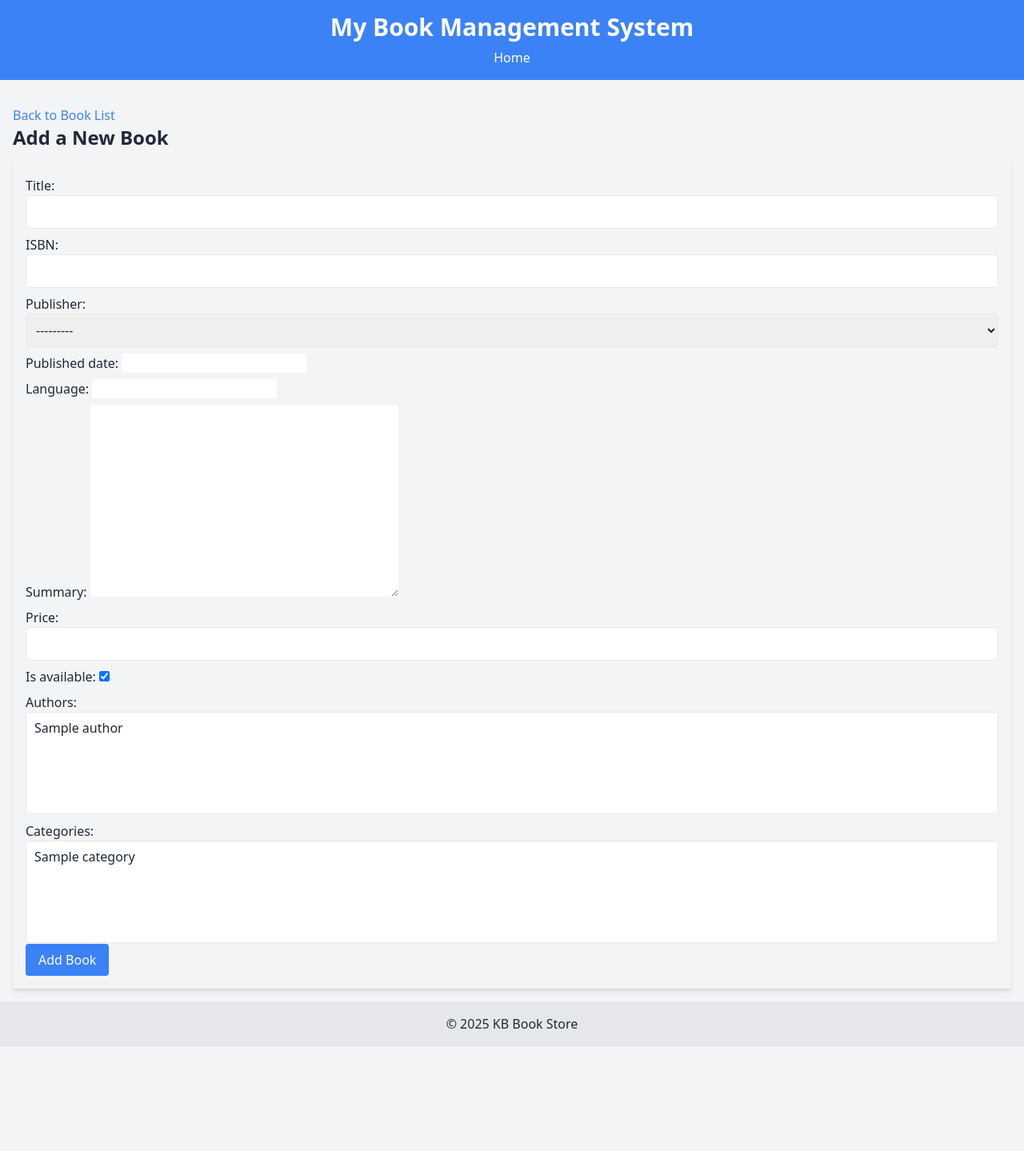
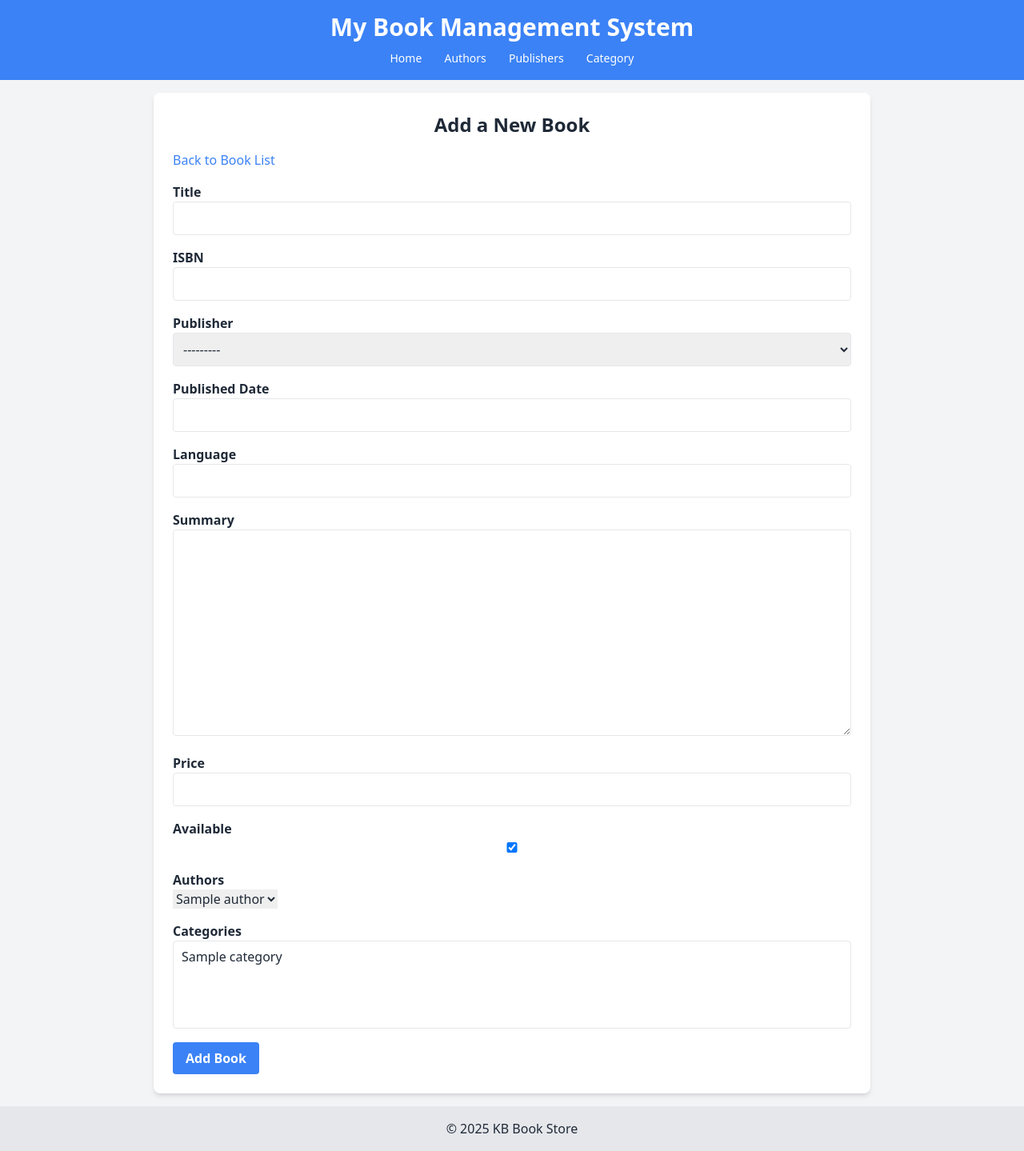
Before and after one commit to bishalkhatri06/book-management-system, a Django app: page /books/add/ in a window 1280 px wide. Shown: the whole page at 80% size. Before the commit the page ends 1308 px from the top, so only its background shows below. Run offline with Django 5.2, Linux system fonts and the light colour scheme; tables that the repository leaves empty hold one stand-in row (values such as "Sample post"); some libraries are stand-ins or nearby versions.

Commit message:
add category CRUD operation

```diff
--- a/bookstore/bookstore_core/forms.py
+++ b/bookstore/bookstore_core/forms.py
@@ -52,14 +52,18 @@
 class BookForm(forms.ModelForm):
     class Meta:
         model = Book
-        # fields = ['title','ISBN','publisher','price','authors','categories']
+        fields = ['title', 'ISBN', 'publisher', 'published_date', 'language', 'summary', 'price', 'is_available', 'authors', 'categories']
 
-        fields = '__all__'
         widgets = {
             'title': forms.TextInput(attrs={'class': 'w-full p-2 border rounded'}),
+
             'ISBN': forms.TextInput(attrs={'class': 'w-full p-2 border rounded'}),
             'publisher': forms.Select(attrs={'class': 'w-full p-2 border rounded'}),
+            'published_date': forms.DateInput(attrs={'class': 'w-full p-2 border rounded'}),
+            'language': forms.TextInput(attrs={'class': 'w-full p-2 border rounded'}),
+            'summary': forms.Textarea(attrs={'class': 'w-full p-2 border rounded'}),
             'price': forms.NumberInput(attrs={'class': 'w-full p-2 border rounded'}),
-            'authors': forms.SelectMultiple(attrs={'class': 'w-full p-2 border rounded h-32'}),
-            'categories': forms.SelectMultiple(attrs={'class': 'w-full p-2 border rounded h-32'}),
+            'is_available': forms.CheckboxInput(attrs={'class': 'w-full p-2 border rounded'}),
+            'authors': forms.SelectMultiple(attrs={'class': 'w-full p-2 border rounded'}),
+            'categories': forms.SelectMultiple(attrs={'class': 'w-full p-2 border rounded'}),
         }
--- a/bookstore/bookstore_core/urls.py
+++ b/bookstore/bookstore_core/urls.py
@@ -21,4 +21,6 @@
     # Categories
     path('categories/', views.category_list, name='category_list'),
     path('categories/add/', views.category_add, name='category_add'),
+    path('categories/edit/<int:pk>/', views.category_edit, name='category_edit'),
+    path('categories/delete/<int:pk>/', views.category_delete, name='category_delete'),
 ]
--- a/bookstore/bookstore_core/views.py
+++ b/bookstore/bookstore_core/views.py
@@ -94,11 +94,40 @@
 
 # creating a view to list categories
 def category_list(request):
-    return render(request, 'books/category_list.html')
+    categories = Category.objects.all() # querying all books from the database
+    return render(request, 'books/category_list.html', {'categories': categories})
 
 # creating a view to add a new category
 def category_add(request):
-    return render(request, 'books/category_add.html')
+    if request.method == 'POST':
+        form = CategoryForm(request.POST)
+        if form.is_valid():
+            form.save()  # save the new category to the database
+            return redirect('category_list')  # redirect to the list of categories
+
+    else:
+        form = CategoryForm()
+    return render(request, 'books/category_add.html', {'form': form})
+
+# creating a view to edit a category
+def category_edit(request, pk):
+    category = Category.objects.get(pk=pk)
+    if request.method == 'POST':
+        form = CategoryForm(request.POST, instance=category)
+        if form.is_valid():
+            form.save()
+            return redirect('category_list')
+    else:
+        form = CategoryForm(instance=category)
+    return render(request, 'books/category_edit.html', {'form': form, 'category': category})
+
+# creating a view to delete a category
+def category_delete(request, pk):
+    category = Category.objects.get(pk=pk)
+    if request.method == 'POST':
+        category.delete()
+        return redirect('category_list')
+    return render(request, 'books/category_delete.html', {'category': category})
 
 # Creating a View to List Books
 def book_list(request):
@@ -112,7 +141,7 @@
         form = BookForm(request.POST)
         if form.is_valid():
             form.save()  # save the new book to the database
-            return redirect('books/book_list')  # redirect to the list of books
+            return redirect('book_list')  # redirect to the list of books
 
     else:
         form = BookForm()
--- a/bookstore/templates/base.html
+++ b/bookstore/templates/base.html
@@ -7,14 +7,21 @@
     <title>{% block title %}My Book Management System{% endblock %}</title>
     <!-- Tailwind CDN -->
     <script src="https://cdn.tailwindcss.com"></script>
+
+    <!-- Fontawesome cdn link -->
+     <link rel="stylesheet" href="https://cdnjs.cloudflare.com/ajax/libs/font-awesome/6.4.2/css/all.min.css">
+
 </head>
 <body class="bg-gray-100 text-gray-800">
     <header class="bg-blue-500 text-white text-center py-4">
         <div class="container mx-auto">
             <h1 class="text-3xl font-bold">My Book Management System</h1>
             <!-- Navigation -->
-            <nav class="mt-2"></nav>
-                <a href="{% url 'book_list' %}" class="text-white hover:underline">Home</a>
+            <nav class="mt-2 flex justify-center space-x-4"></nav>
+                <a href="{% url 'book_list' %}" class="text-white hover:bg-blue-700 px-3 py-2 rounded-md text-sm font-medium">Home</a>
+                <a href="{% url 'author_list' %}" class="text-white hover:bg-blue-700 px-3 py-2 rounded-md text-sm font-medium">Authors</a>
+                <a href="{% url 'publisher_list' %}" class="text-white hover:bg-blue-700 px-3 py-2 rounded-md text-sm font-medium">Publishers</a>
+                <a href="{% url 'category_list' %}" class="text-white hover:bg-blue-700 px-3 py-2 rounded-md text-sm font-medium">Category</a>
             </nav>
         </div>
     </header>
--- a/bookstore/templates/books/book_add.html
+++ b/bookstore/templates/books/book_add.html
@@ -1,18 +1,118 @@
-<!-- templates/books/book_add.html -->
 {% extends 'base.html' %}
 
-{% block title %}Add a New Book{% endblock %}
+{% block content %}
+<div class="max-w-4xl mx-auto bg-white p-6 shadow-md rounded-lg">
+    <h1 class="text-2xl font-bold mb-4 text-center">Add a New Book</h1>
 
-{% block content %}
-<div class="mt-4">
-            <a href="{% url 'book_list' %}" class="text-blue-500">Back to Book List</a>
+    <!-- Back to Book List -->
+    <a href="{% url 'book_list' %}" class="text-blue-500">Back to Book List</a>
+
+    <!-- Form to Add a New Book -->
+
+    <form method="post" class="space-y-4">
+        {% csrf_token %}
+
+        <!-- Title -->
+        <div>
+            <label for="id_title" class="block font-semibold">Title</label>
+            {{ form.title }}
+            <!-- Optional: Display errors for this field -->
+            {% if form.title.errors %}
+                <p class="text-red-500 text-sm">{{ form.title.errors }}</p>
+            {% endif %}
+        </div>
+
+        <!-- ISBN -->
+        <div>
+            <label for="id_ISBN" class="block font-semibold">ISBN</label>
+            {{ form.ISBN }}
+            {% if form.ISBN.errors %}
+                <p class="text-red-500 text-sm">{{ form.ISBN.errors }}</p>
+            {% endif %}
+        </div>
+
+        <!-- Publisher -->
+        <div>
+            <label for="id_publisher" class="block font-semibold">Publisher</label>
+            {{ form.publisher }}
+            {% if form.publisher.errors %}
+                <p class="text-red-500 text-sm">{{ form.publisher.errors }}</p>
+            {% endif %}
+        </div>
+
+        <!-- Published Date -->
+        <div>
+            <label for="id_published_date" class="block font-semibold">Published Date</label>
+            {{ form.published_date }}
+            {% if form.published_date.errors %}
+                <p class="text-red-500 text-sm">{{ form.published_date.errors }}</p>
+            {% endif %}
+        </div>
+
+        <!-- Language -->
+        <div>
+            <label for="id_language" class="block font-semibold">Language</label>
+            {{ form.language }}
+            {% if form.language.errors %}
+                <p class="text-red-500 text-sm">{{ form.language.errors }}</p>
+            {% endif %}
+        </div>
+
+        <!-- Summary -->
+        <div>
+            <label for="id_summary" class="block font-semibold">Summary</label>
+            {{ form.summary }}
+            {% if form.summary.errors %}
+                <p class="text-red-500 text-sm">{{ form.summary.errors }}</p>
+            {% endif %}
+        </div>
+
+        <!-- Price -->
+        <div>
+            <label for="id_price" class="block font-semibold">Price</label>
+            {{ form.price }}
+            {% if form.price.errors %}
+                <p class="text-red-500 text-sm">{{ form.price.errors }}</p>
+            {% endif %}
+        </div>
+
+        <!-- Is Available -->
+        <div>
+            <label for="id_is_available" class="block font-semibold">Available</label>
+            {{ form.is_available }}
+            {% if form.is_available.errors %}
+                <p class="text-red-500 text-sm">{{ form.is_available.errors }}</p>
+            {% endif %}
+        </div>
+
+        <!-- Authors (Many-to-Many) -->
+        <div>
+            <label for="id_authors" class="block font-semibold">Authors</label>
+            <select name="authors" id="id_authors" class="form-select">
+          {% for author_id, author_name in form.authors.field.choices %}
+              <option value="{{ author_id }}" {% if form.authors.value|stringformat:"s" == author_id|stringformat:"s" %}selected{% endif %}>
+            {{ author_name }}
+              </option>
+          {% endfor %}
+            </select>
+            {% if form.authors.errors %}
+          <p class="text-red-500 text-sm">{{ form.authors.errors }}</p>
+            {% endif %}
+        </div>
+
+        <!-- Categories (Many-to-Many) -->
+        <div>
+            <label for="id_categories" class="block font-semibold">Categories</label>
+            {{ form.categories }}
+            {% if form.categories.errors %}
+                <p class="text-red-500 text-sm">{{ form.categories.errors }}</p>
+            {% endif %}
+        </div>
+
+        <!-- Submit Button -->
+        <button type="submit" class="bg-blue-500 hover:bg-blue-700 text-white font-bold py-2 px-4 rounded">
+            Add Book
+        </button>
+    </form>
 </div>
-  <h2 class="text-2xl font-bold mb-4">Add a New Book</h2>
-  <form method="post" class="p-4 rounded shadow-md">
-      {% csrf_token %}
-      <div class="space-y-2">
-        {{ form.as_p }}
-      </div>
-      <button type="submit" class="bg-blue-500 text-white py-2 px-4 rounded">Add Book</button>
-  </form>
 {% endblock %}
```
Also changed, not shown: bookstore/templates/books/author_list.html (+8 -5 lines), bookstore/templates/books/category_add.html (added, +20 -0 lines), bookstore/templates/books/category_edit.html (added, +29 -0 lines), bookstore/templates/books/category_list.html (added, +30 -0 lines), bookstore/templates/books/publisher_list.html (+5 -3 lines), bookstore/templates/books/category_delete.html (added).
